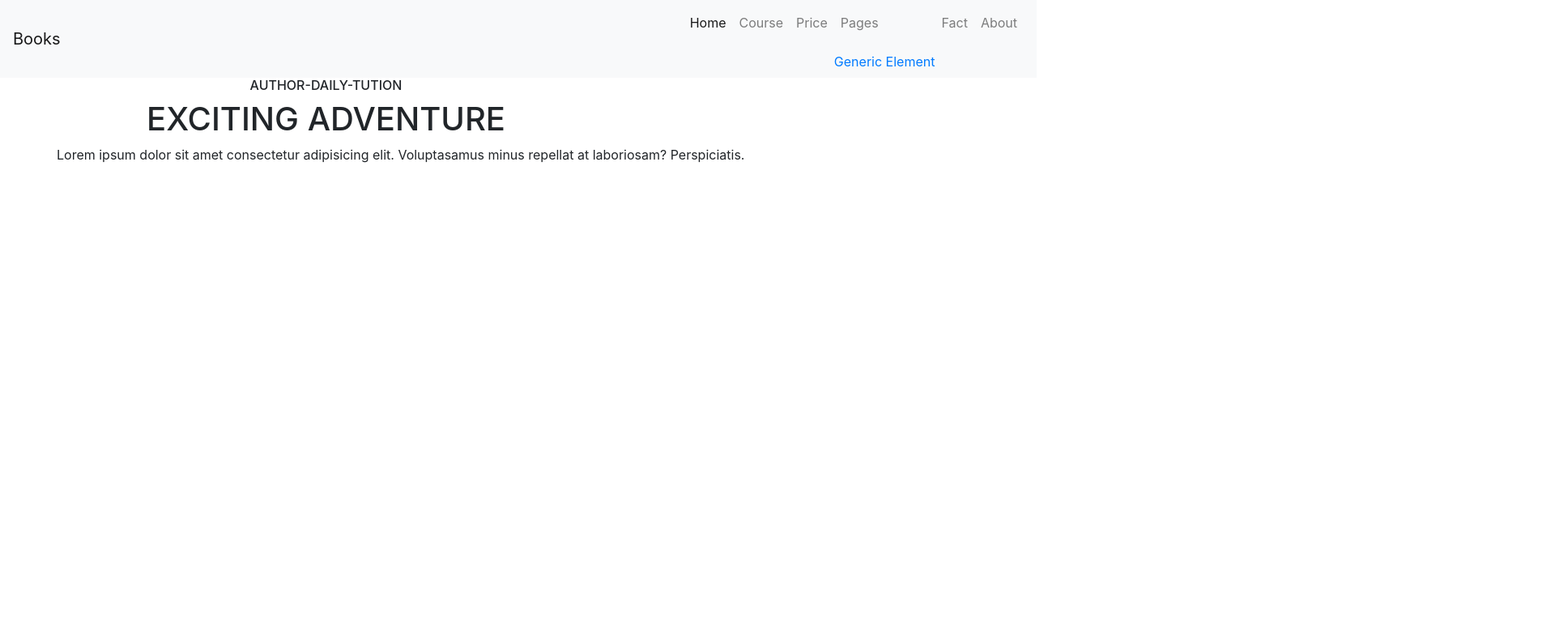
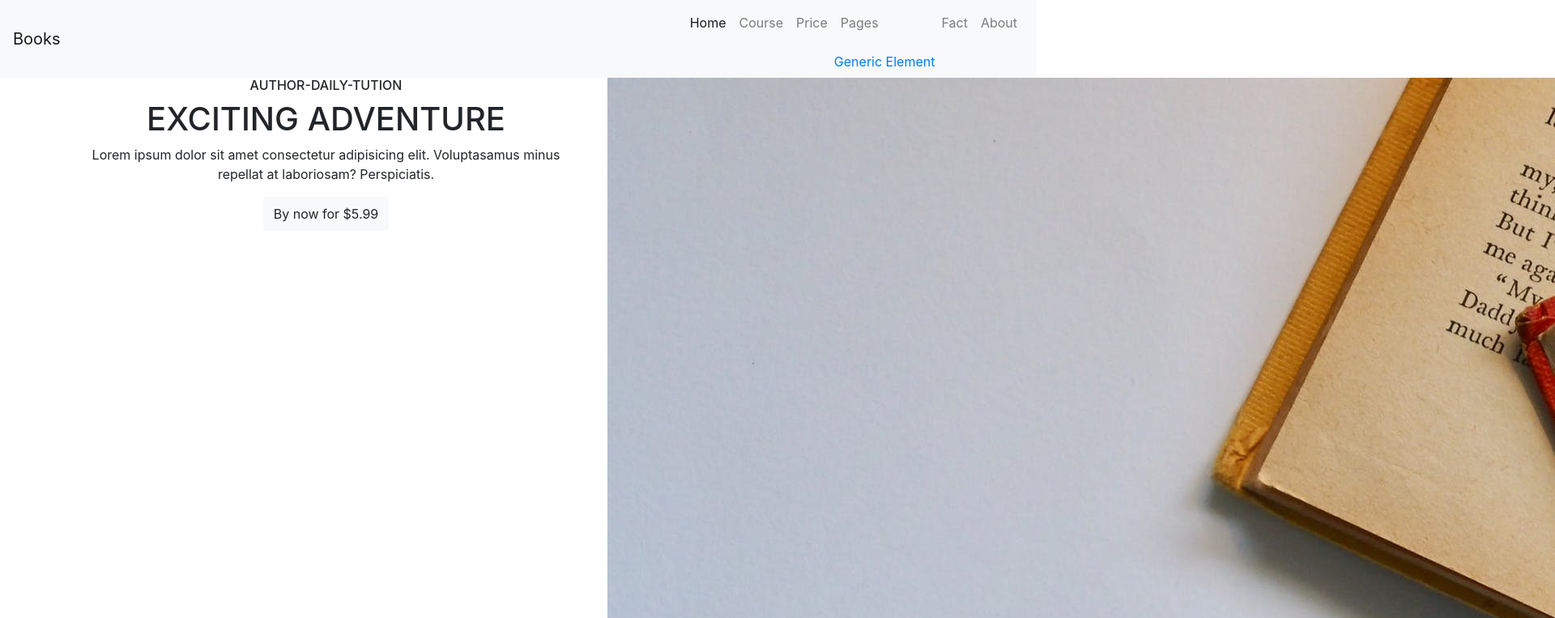
Before and after one commit to mhasan09/custom-page, a plain HTML site: page src/index.html in a window 1280 px wide. Shown: the top 763 px of the page at 81% size, 1920 px wide, since content can reach past the window. Drawn offline with nearby package versions, Linux system fonts and the light colour scheme.

Commit message:
image added

```diff
--- a/src/index.html
+++ b/src/index.html
@@ -50,7 +50,7 @@
                         </div>
                       </nav>
         </div>
-    </header>
+
     <div class="container text-center">
         <div class="row">
             <div class="col-md-7 col-sm-12">
@@ -58,13 +58,18 @@
                 <h1>EXCITING ADVENTURE</h1>
 
 
-            </div>
+
 
             <p>Lorem ipsum dolor sit amet consectetur adipisicing elit.
                Voluptasamus minus repellat at laboriosam? Perspiciatis.</p>
-            <div class="col-md-5 col-sm-12"></div>
+            <button class="btn btn-light py-2">By now for $5.99</button>
+          </div>
+          <div class="col-md-5 col-sm-12 h-10">
+            <img src="../assets/pexels-photo-762686.jpeg" alt="Books">
+          </div>
         </div>
     </div>
+  </header>
     <main>
 
     </main>
```
Also changed, not shown: assets/pexels-photo-762686.jpeg (added).
